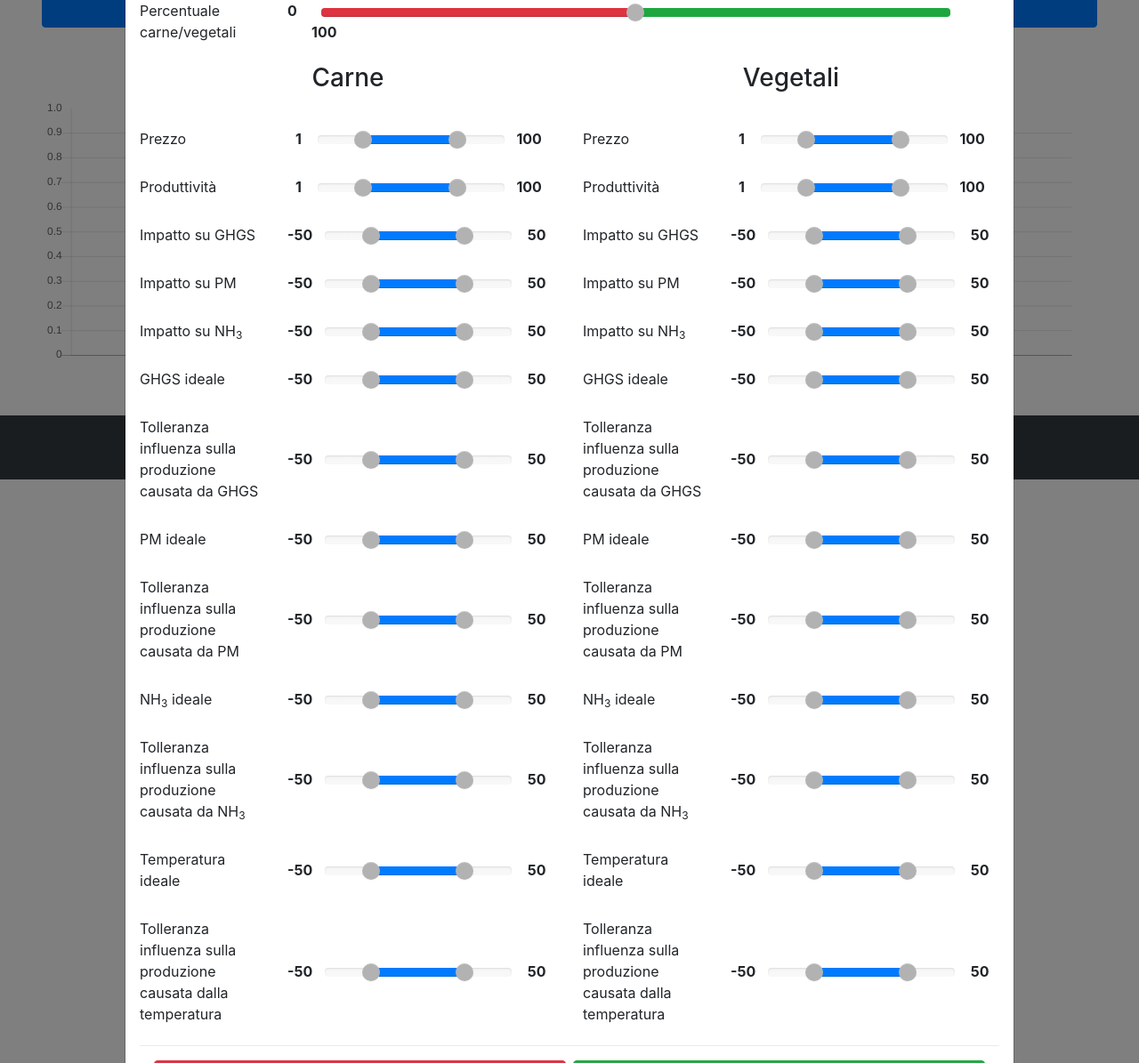
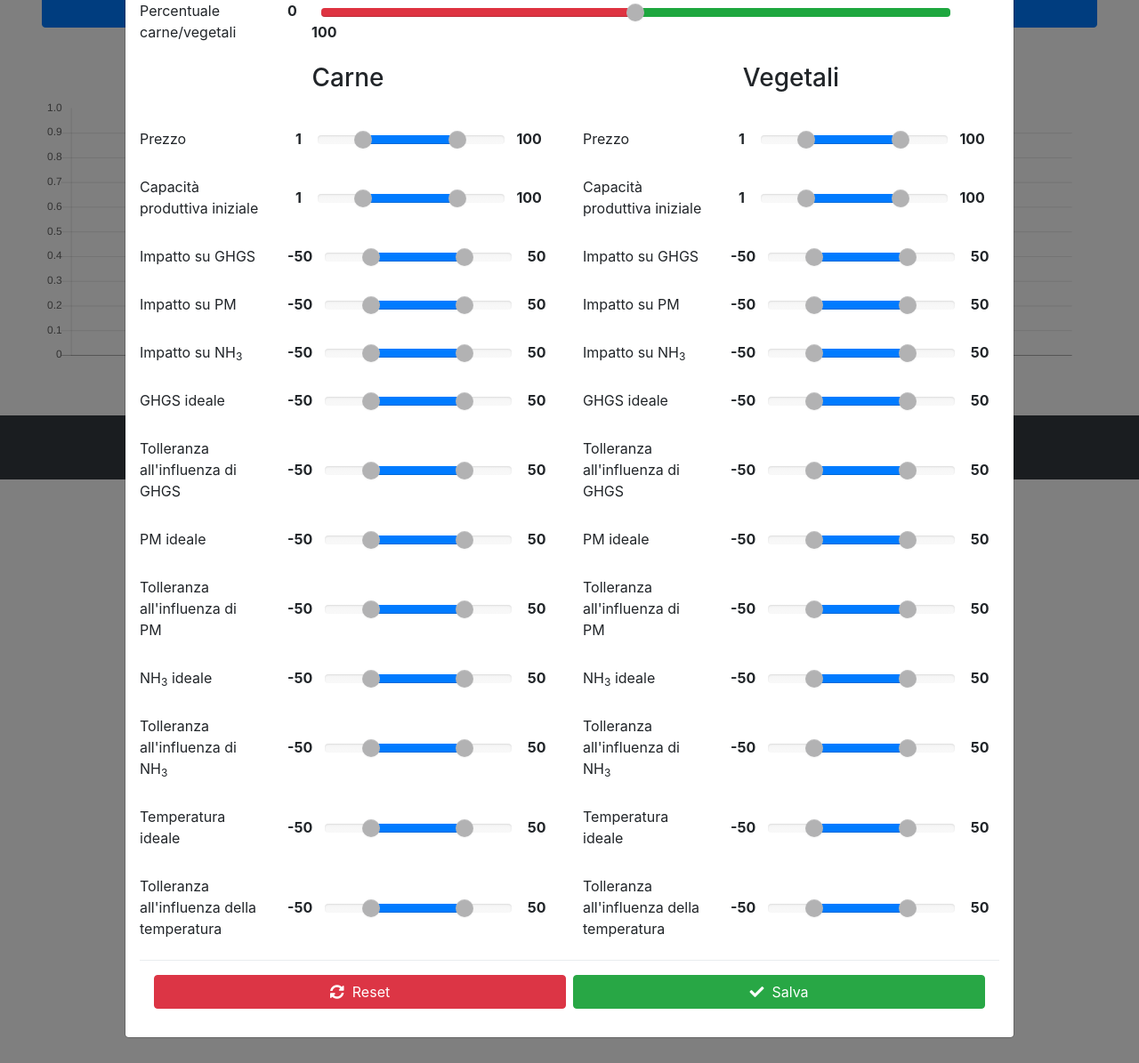
Before and after one commit to Krystian95/FSC, a PHP site: page / in a window 1280 px wide, after a click on "Prodotti". Shown: the part 239-1434 px from the top of the page at 89% size. Run offline with PHP 8.4, Linux system fonts and the light colour scheme.

Commit message:
Nuovi nomi parametri interfaccia
- Modifica nomi parametri visualizzati sull’interfaccia

```diff
--- a/index.php
+++ b/index.php
@@ -308,7 +308,7 @@
                             <div class="col">
                                 <div class="row form-group align-items-center">
                                     <label class="col-form-label col-4">
-                                        Oscillazioni temperatura media
+                                        Temperatura media
                                     </label>
                                     <div class="col-5">
                                         <input type="range" class="custom-range" min="0" max="100" step="1" name="oscillazioni_temperatura_media_slider" value="0">
@@ -322,7 +322,7 @@
                                 </div>
                                 <div class="row form-group align-items-center">
                                     <label class="col-form-label col-4">
-                                        Oscillazioni temperatura ampiezza
+                                        Ampiezza oscillazioni temperatura
                                     </label>
                                     <div class="col-5">
                                         <input type="range" class="custom-range" min="0" max="100" step="1" name="oscillazioni_temperatura_ampiezza_slider" value="0">
@@ -497,7 +497,7 @@
                                     </div>
                                     <div class="row form-group align-items-center">
                                         <label class="col-form-label col-4">
-                                            Produttività
+                                            Capacità produttiva iniziale
                                         </label>
                                         <div class="col-8">
                                             &nbsp; <b>1</b>&nbsp;&nbsp;&nbsp;&nbsp;<input id="meat_produttivita" type="text" class="span2" value="" data-slider-min="1" data-slider-max="100" data-slider-step="1" data-slider-value="[25,75]"/>&nbsp;&nbsp;&nbsp;<b>100</b>
@@ -537,7 +537,7 @@
                                     </div>
                                     <div class="row form-group align-items-center">
                                         <label class="col-form-label col-4">
-                                            Tolleranza influenza sulla produzione causata da GHGS
+                                            Tolleranza all'influenza di GHGS
                                         </label>
                                         <div class="col-8">
                                             <b>-50</b>&nbsp;&nbsp;&nbsp;<input id="meat_toll_infl_prod_ghgs" type="text" class="span2" value="" data-slider-min="-50" data-slider-max="50" data-slider-step="1" data-slider-value="[-25,25]"/>&nbsp;&nbsp;&nbsp;&nbsp;<b>50</b>
@@ -553,7 +553,7 @@
                                     </div>
                                     <div class="row form-group align-items-center">
                                         <label class="col-form-label col-4">
-                                            Tolleranza influenza sulla produzione causata da PM
+                                            Tolleranza all'influenza di PM
                                         </label>
                                         <div class="col-8">
                                             <b>-50</b>&nbsp;&nbsp;&nbsp;<input id="meat_toll_infl_prod_pm" type="text" class="span2" value="" data-slider-min="-50" data-slider-max="50" data-slider-step="1" data-slider-value="[-25,25]"/>&nbsp;&nbsp;&nbsp;&nbsp;<b>50</b>
@@ -569,7 +569,7 @@
                                     </div>
                                     <div class="row form-group align-items-center">
                                         <label class="col-form-label col-4">
-                                            Tolleranza influenza sulla produzione causata da NH<sub>3</sub>
+                                            Tolleranza all'influenza di NH<sub>3</sub>
                                         </label>
                                         <div class="col-8">
                                             <b>-50</b>&nbsp;&nbsp;&nbsp;<input id="meat_toll_infl_prod_nh3" type="text" class="span2" value="" data-slider-min="-50" data-slider-max="50" data-slider-step="1" data-slider-value="[-25,25]"/>&nbsp;&nbsp;&nbsp;&nbsp;<b>50</b>
@@ -585,7 +585,7 @@
                                     </div>
                                     <div class="row form-group align-items-center">
                                         <label class="col-form-label col-4">
-                                            Tolleranza influenza sulla produzione causata dalla temperatura
+                                            Tolleranza all'influenza della temperatura
                                         </label>
                                         <div class="col-8">
                                             <b>-50</b>&nbsp;&nbsp;&nbsp;<input id="meat_toll_infl_prod_temp" type="text" class="span2" value="" data-slider-min="-50" data-slider-max="50" data-slider-step="1" data-slider-value="[-25,25]"/>&nbsp;&nbsp;&nbsp;&nbsp;<b>50</b>
@@ -607,7 +607,7 @@
                                     </div>
                                     <div class="row form-group align-items-center">
                                         <label class="col-form-label col-4">
-                                            Produttività
+                                            Capacità produttiva iniziale
                                         </label>
                                         <div class="col-8">
                                             &nbsp; <b>1</b>&nbsp;&nbsp;&nbsp;&nbsp;<input id="veg_produttivita" type="text" class="span2" value="" data-slider-min="1" data-slider-max="100" data-slider-step="1" data-slider-value="[25,75]"/>&nbsp;&nbsp;&nbsp;<b>100</b>
@@ -647,7 +647,7 @@
                                     </div>
                                     <div class="row form-group align-items-center">
                                         <label class="col-form-label col-4">
-                                            Tolleranza influenza sulla produzione causata da GHGS
+                                            Tolleranza all'influenza di GHGS
                                         </label>
                                         <div class="col-8">
                                             <b>-50</b>&nbsp;&nbsp;&nbsp;<input id="veg_toll_infl_prod_ghgs" type="text" class="span2" value="" data-slider-min="-50" data-slider-max="50" data-slider-step="1" data-slider-value="[-25,25]"/>&nbsp;&nbsp;&nbsp;&nbsp;<b>50</b>
@@ -663,7 +663,7 @@
                                     </div>
                                     <div class="row form-group align-items-center">
                                         <label class="col-form-label col-4">
-                                            Tolleranza influenza sulla produzione causata da PM
+                                            Tolleranza all'influenza di PM
                                         </label>
                                         <div class="col-8">
                                             <b>-50</b>&nbsp;&nbsp;&nbsp;<input id="veg_toll_infl_prod_pm" type="text" class="span2" value="" data-slider-min="-50" data-slider-max="50" data-slider-step="1" data-slider-value="[-25,25]"/>&nbsp;&nbsp;&nbsp;&nbsp;<b>50</b>
@@ -679,7 +679,7 @@
                                     </div>
                                     <div class="row form-group align-items-center">
                                         <label class="col-form-label col-4">
-                                            Tolleranza influenza sulla produzione causata da NH<sub>3</sub>
+                                            Tolleranza all'influenza di NH<sub>3</sub>
                                         </label>
                                         <div class="col-8">
                                             <b>-50</b>&nbsp;&nbsp;&nbsp;<input id="veg_toll_infl_prod_nh3" type="text" class="span2" value="" data-slider-min="-50" data-slider-max="50" data-slider-step="1" data-slider-value="[-25,25]"/>&nbsp;&nbsp;&nbsp;&nbsp;<b>50</b>
@@ -695,7 +695,7 @@
                                     </div>
                                     <div class="row form-group align-items-center">
                                         <label class="col-form-label col-4">
-                                            Tolleranza influenza sulla produzione causata dalla temperatura
+                                            Tolleranza all'influenza della temperatura
                                         </label>
                                         <div class="col-8">
                                             <b>-50</b>&nbsp;&nbsp;&nbsp;<input id="veg_toll_infl_prod_temp" type="text" class="span2" value="" data-slider-min="-50" data-slider-max="50" data-slider-step="1" data-slider-value="[-25,25]"/>&nbsp;&nbsp;&nbsp;&nbsp;<b>50</b>
@@ -879,7 +879,7 @@
         echo '</div><div class="col-1">';
         echo '<div class="checkbox"><input type="checkbox" value="" id="' . $value . '_prezzo_checkbox" class="parametri_' . $value . '"></div></div></div>';
         echo '<div class="row form-group align-items-center">';
-        echo '<label class="col-form-label col-3">Produttività</label>';
+        echo '<label class="col-form-label col-3">Capacità produttiva iniziale</label>';
         echo '<div class="col-6">';
         echo '<input type="range" class="custom-range" min="0" max="100" step="1" name="' . $value . '_produttivita_slider" value="0">';
         echo '</div><div class="col-2">';
@@ -911,7 +911,7 @@
         echo '</div><div class="col-1">';
         echo '<div class="checkbox"><input type="checkbox" value="" id="' . $value . '_impatto_nh3_checkbox" class="parametri_' . $value . '"></div></div></div>';
         echo '<div class="row form-group align-items-center">';
-        echo '<label class="col-form-label col-3">Influenza sulla produzione causata da GHGS</label>';
+        echo '<label class="col-form-label col-3">GHGS ideale</label>';
         echo '<div class="col-6">';
         echo '<input type="range" class="custom-range" min="0" max="100" step="1" name="' . $value . '_ghgs_ideale_slider" value="0">';
         echo '</div><div class="col-2">';
@@ -919,7 +919,7 @@
         echo '</div><div class="col-1">';
         echo '<div class="checkbox"><input type="checkbox" value="" id="' . $value . '_ghgs_ideale_checkbox" class="parametri_' . $value . '"></div></div></div>';
         echo '<div class="row form-group align-items-center">';
-        echo '<label class="col-form-label col-3">Tolleranza influenza sulla produzione causata da GHGS</label>';
+        echo '<label class="col-form-label col-3">Tolleranza all\'influenza di GHGS</label>';
         echo '<div class="col-6">';
         echo '<input type="range" class="custom-range" min="0" max="100" step="1" name="' . $value . '_tolleranza_ghgs_slider" value="0">';
         echo '</div><div class="col-2">';
@@ -927,7 +927,7 @@
         echo '</div><div class="col-1">';
         echo '<div class="checkbox"><input type="checkbox" value="" id="' . $value . '_tolleranza_ghgs_checkbox" class="parametri_' . $value . '"></div></div></div>';
         echo '<div class="row form-group align-items-center">';
-        echo '<label class="col-form-label col-3">Influenza sulla produzione causata da PM</label>';
+        echo '<label class="col-form-label col-3">PM ideale</label>';
         echo '<div class="col-6">';
         echo '<input type="range" class="custom-range" min="0" max="100" step="1" name="' . $value . '_pm_ideale_slider" value="0">';
         echo '</div><div class="col-2">';
@@ -935,7 +935,7 @@
         echo '</div><div class="col-1">';
         echo '<div class="checkbox"><input type="checkbox" value="" id="' . $value . '_pm_ideale_checkbox" class="parametri_' . $value . '"></div></div></div>';
         echo '<div class="row form-group align-items-center">';
-        echo '<label class="col-form-label col-3">Tolleranza influenza sulla produzione causata da PM</label>';
+        echo '<label class="col-form-label col-3">Tolleranza all\'influenza di PM</label>';
         echo '<div class="col-6">';
         echo '<input type="range" class="custom-range" min="0" max="100" step="1" name="' . $value . '_tolleranza_pm_slider" value="0">';
         echo '</div><div class="col-2">';
@@ -943,7 +943,7 @@
         echo '</div><div class="col-1">';
         echo '<div class="checkbox"><input type="checkbox" value="" id="' . $value . '_tolleranza_pm_checkbox" class="parametri_' . $value . '"></div></div></div>';
         echo '<div class="row form-group align-items-center">';
-        echo '<label class="col-form-label col-3">Influenza sulla produzione causata da NH<sub>3</sub></label>';
+        echo '<label class="col-form-label col-3">NH<sub>3</sub> ideale</label>';
         echo '<div class="col-6">';
         echo '<input type="range" class="custom-range" min="0" max="100" step="1" name="' . $value . '_nh3_ideale_slider" value="0">';
         echo '</div><div class="col-2">';
@@ -951,7 +951,7 @@
         echo '</div><div class="col-1">';
         echo '<div class="checkbox"><input type="checkbox" value="" id="' . $value . '_nh3_ideale_checkbox" class="parametri_' . $value . '"></div></div></div>';
         echo '<div class="row form-group align-items-center">';
-        echo '<label class="col-form-label col-3">Tolleranza influenza sulla produzione causata da NH<sub>3</sub></label>';
+        echo '<label class="col-form-label col-3">Tolleranza all\'influenza di NH<sub>3</sub></label>';
         echo '<div class="col-6">';
         echo '<input type="range" class="custom-range" min="0" max="100" step="1" name="' . $value . '_tolleranza_nh3_slider" value="0">';
         echo '</div><div class="col-2">';
@@ -959,7 +959,7 @@
         echo '</div><div class="col-1">';
         echo '<div class="checkbox"><input type="checkbox" value="" id="' . $value . '_tolleranza_nh3_checkbox" class="parametri_' . $value . '"></div></div></div>';
         echo '<div class="row form-group align-items-center">';
-        echo '<label class="col-form-label col-3">Influenza sulla produzione causata dalla temperatura</label>';
+        echo '<label class="col-form-label col-3">Temperatura ideale</label>';
         echo '<div class="col-6">';
         echo '<input type="range" class="custom-range" min="0" max="100" step="1" name="' . $value . '_temperatura_ideale_slider" value="0">';
         echo '</div><div class="col-2">';
@@ -967,7 +967,7 @@
         echo '</div><div class="col-1">';
         echo '<div class="checkbox"><input type="checkbox" value="" id="' . $value . '_temperatura_ideale_checkbox" class="parametri_' . $value . '"></div></div></div>';
         echo '<div class="row form-group align-items-center">';
-        echo '<label class="col-form-label col-3">Tolleranza influenza sulla produzione causata dalla temperatura</label>';
+        echo '<label class="col-form-label col-3">Tolleranza all\'influenza della temperatura</label>';
         echo '<div class="col-6">';
         echo '<input type="range" class="custom-range" min="0" max="100" step="1" name="' . $value . '_tolleranza_temperatura_slider" value="0">';
         echo '</div><div class="col-2">';
```
